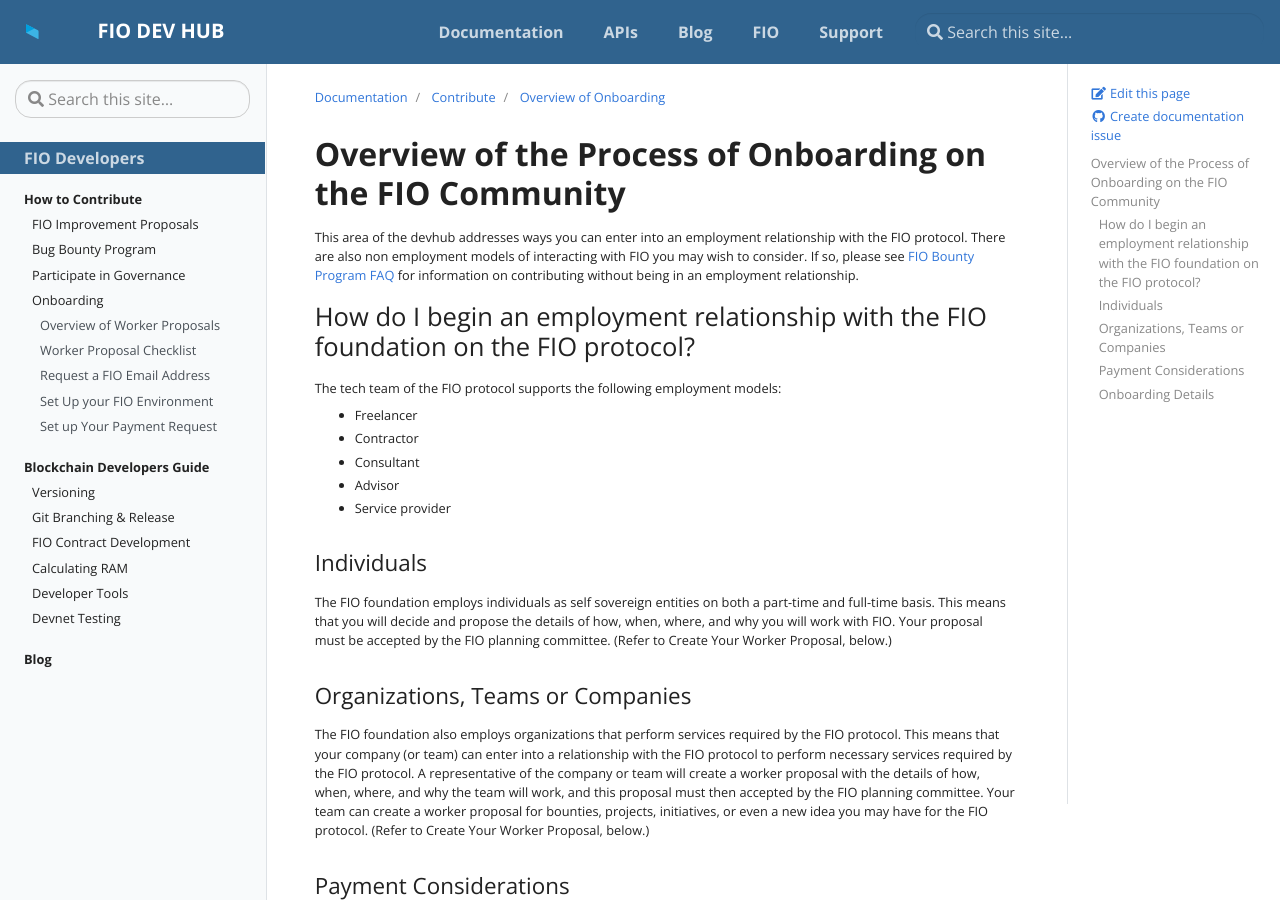
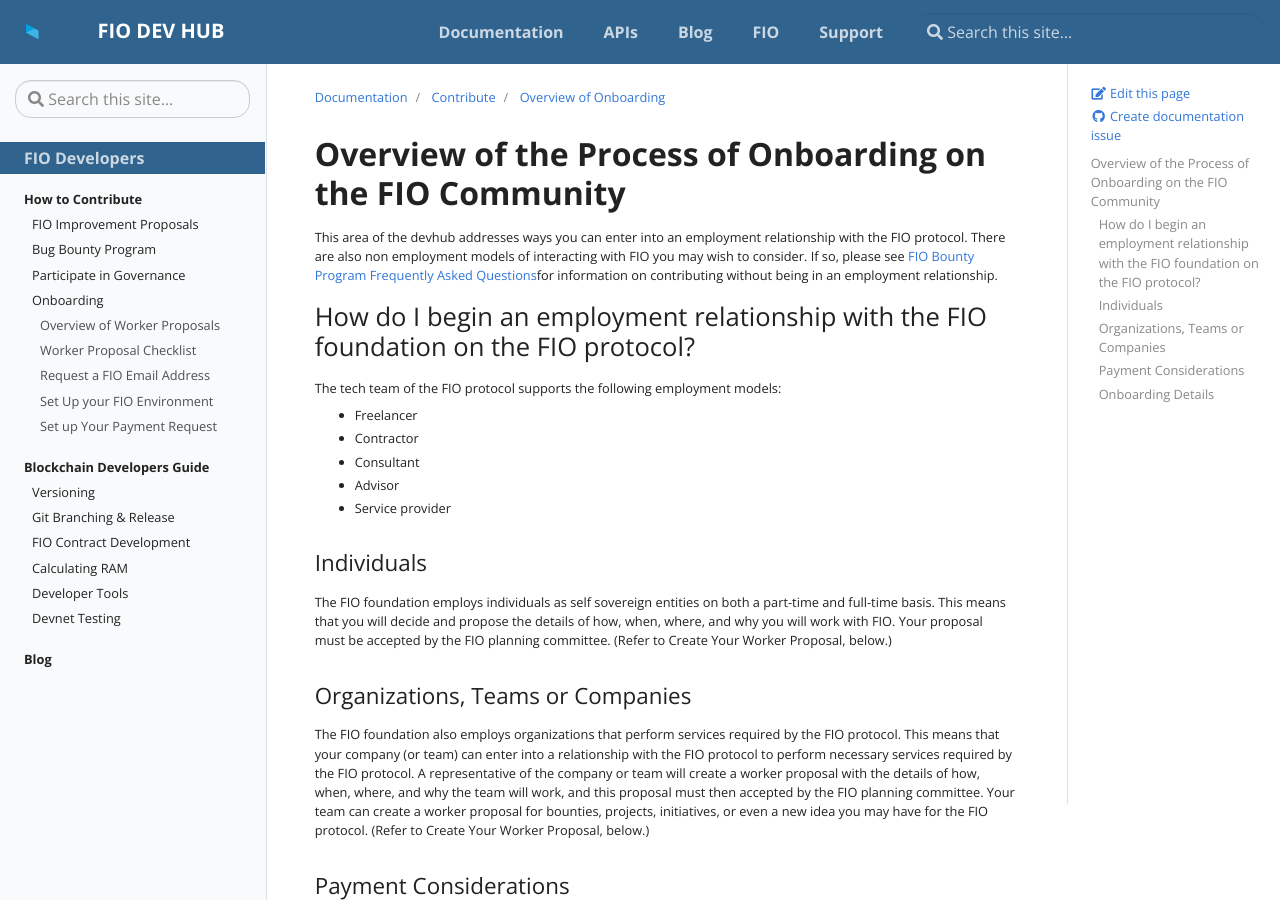
Before and after one commit to fioprotocol/fio-devhub, a Jekyll site: the page built from _docs/contribute/onboarding.md, in a window 1280 px wide and 900 px high. Built offline with Jekyll 4.4.1, drawn with Linux system fonts in a browser that asks for light colours.

Commit message:
Update onboarding.md

```diff
--- a/_docs/contribute/onboarding.md
+++ b/_docs/contribute/onboarding.md
@@ -2,13 +2,13 @@
 layout: page-dev
 title: Overview of Onboarding
 description: Overview of the Process of Onboarding on the FIO Community
-redirect_from:
-    - /docs/contribute/onboarding
+
+
 ---
 
 # Overview of the Process of Onboarding on the FIO Community
 
-This area of the devhub addresses ways you can enter into an employment relationship with the FIO protocol. There are also non employment models of interacting with FIO you may wish to consider. If so, please see [FIO Bounty Program FAQ]({{site.baseurl}}docs/contribute/bounty-faq) for information on contributing without being in an employment relationship.
+This area of the devhub addresses ways you can enter into an employment relationship with the FIO protocol. There are also non employment models of interacting with FIO you may wish to consider. If so, please see  [FIO Bounty Program Frequently Asked Questions](https://developers.fioprotocol.io/docs/contribute/bounty-faq)for information on contributing without being in an employment relationship.
 
 ## How do I begin an employment relationship with the FIO foundation on the FIO protocol?
 
```
